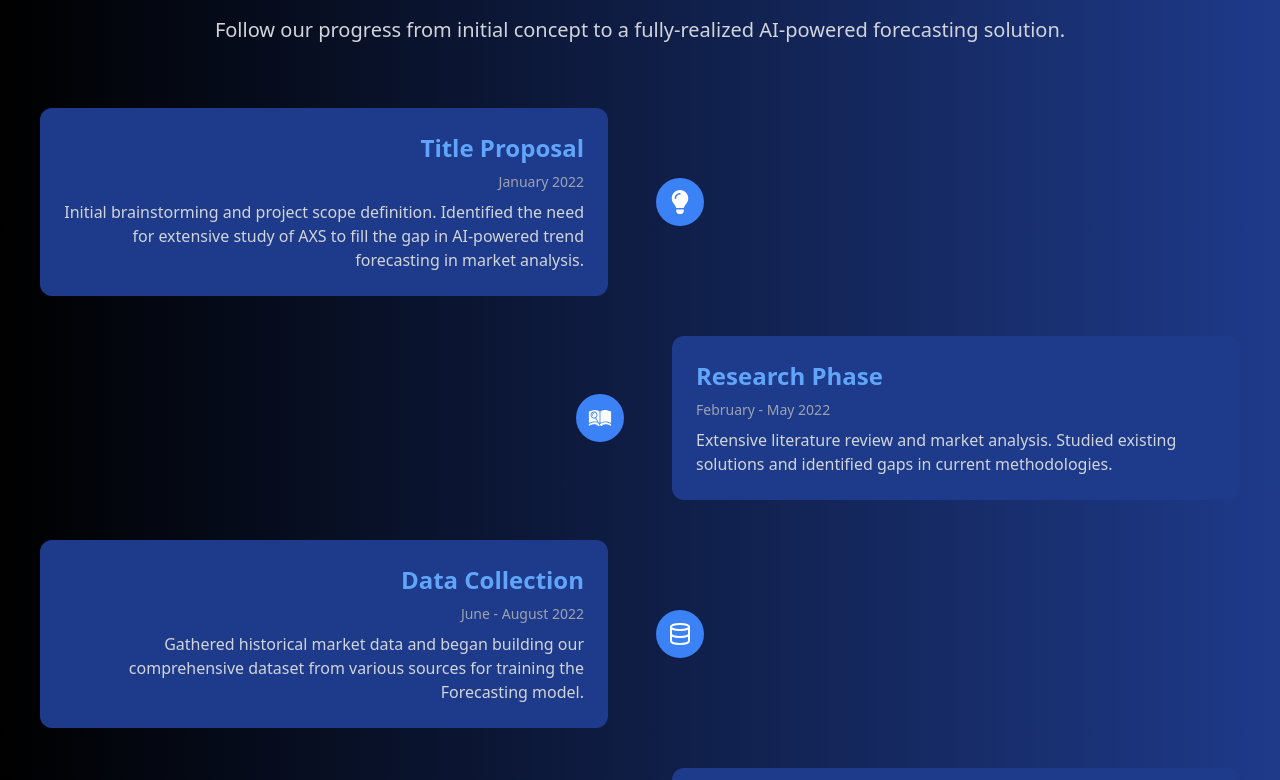
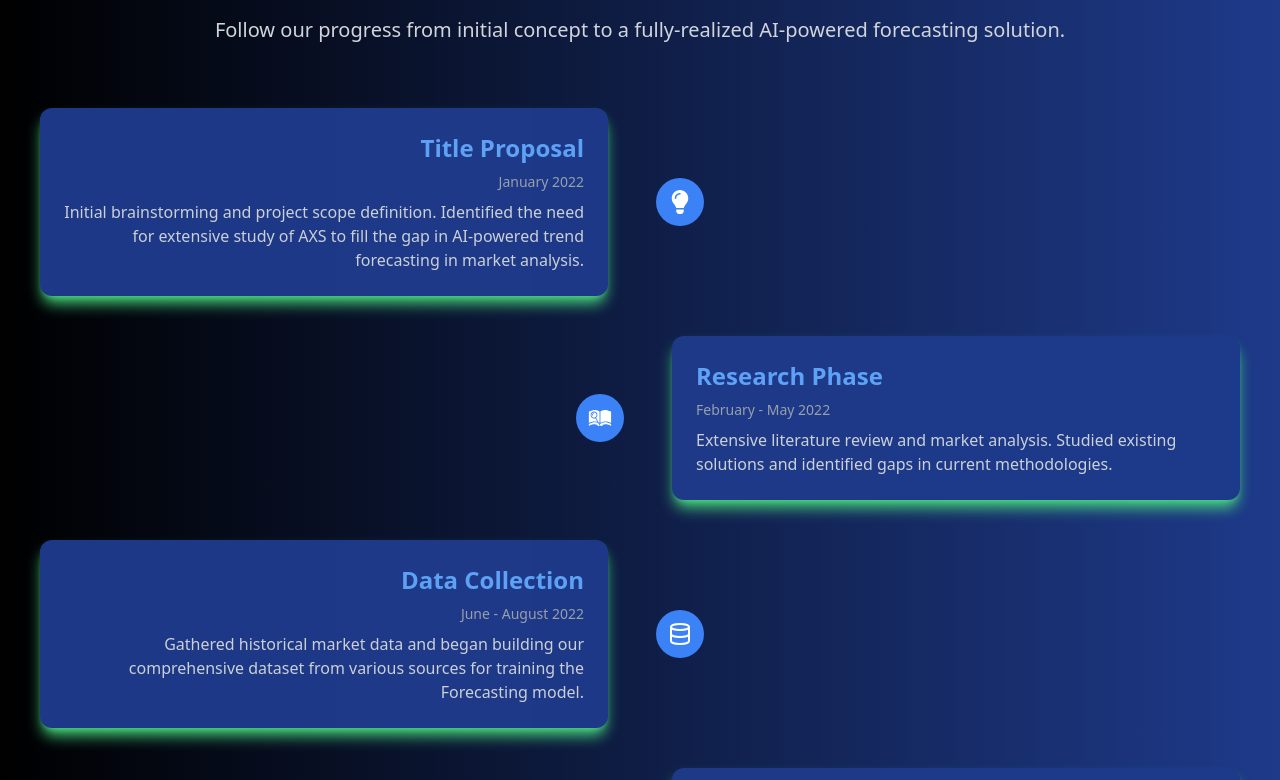
Before and after one commit to jerwintuchi/tonyongbayawak, a Next.js app: page /about in a window 1280 px wide. Shown: the part 1044-1824 px from the top of the page. Built offline with nearby package versions, Linux system fonts and the light colour scheme.

Commit message:
ui: glowing effect on modal popup

```diff
--- a/src/components/TimeLineItem.tsx
+++ b/src/components/TimeLineItem.tsx
@@ -22,6 +22,7 @@ export default function TimelineItem({
     isLeft,
     icon: Icon,
     link,
+    showModal,
 }: TimelineItemProps) {
     const controls = useAnimation();
     const [ref, inView] = useInView({ threshold: 0.1, triggerOnce: true });
@@ -56,7 +57,8 @@ export default function TimelineItem({
                 <Link passHref href={link}>
                     <div className={`cursor-pointer p-6 rounded-xl transition-shadow ease-in duration-1000
                         ${isCsExpo ? "bg-gradient-to-r from-purple-900 via-pink-700 to-purple-700 border-2 border-cyan-400 text-cyan-400 font-bold shadow-[0_0_15px_rgba(255,0,255,0.6)] animate-pulse"
-                            : "bg-blue-900 hover:bg-blue-600 text-blue-400"}`}>
+                            : "bg-blue-900 hover:bg-blue-600 text-blue-400"}
+                            ${showModal ? "shadow-lg shadow-green-400 animate-pulse transition-shadow ease-in duration-1000" : ""}`}>
                         <h3 className={`text-2xl font-bold mb-2 ${isCsExpo ? "text-neon-pink" : "text-blue-400"}`}>{title}</h3>
                         <p className={`text-sm mb-2 ${isCsExpo ? "text-white" : "text-gray-400"}`}>{date}</p>
                         <p className={`text-gray-300 ${isCsExpo ? "text-white" : "text-gray-300"}`}>{description}</p>
```
